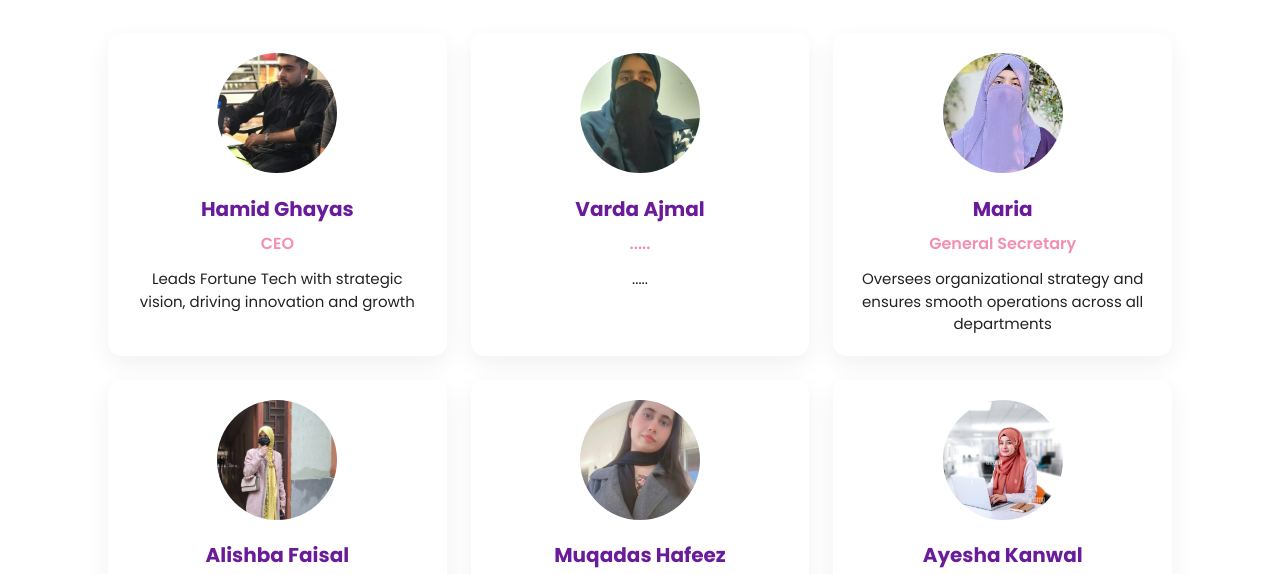
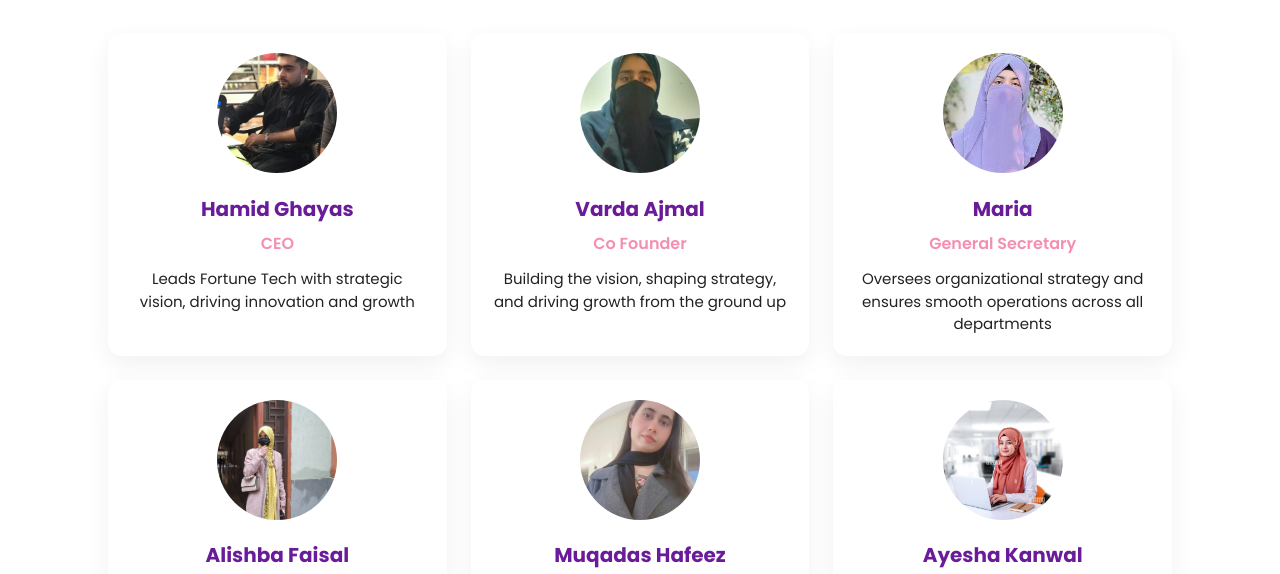
Before and after one commit to ayeshakanwal-rgb/women-fortune-tech, a plain HTML site: page team.html in a window 1280 px wide. Shown: the part 205-779 px from the top of the page. Drawn offline with nearby package versions, Linux system fonts and the light colour scheme.

Commit message:
readme.md added

```diff
--- a/team.html
+++ b/team.html
@@ -43,8 +43,8 @@
       <div class="team-card" data-aos="fade-up" data-aos-delay="500">
         <img src="images/Varda Ajmal.jpeg" alt="Team Member 2">
         <h3>Varda Ajmal</h3>
-        <p class="role">.....</p>
-        <p class="intro">.....</p>
+        <p class="role">Co Founder</p>
+        <p class="intro">Building the vision, shaping strategy, and driving growth from the ground up</p>
       </div>
       <div class="team-card" data-aos="fade-up">
         <img src="images/maria.jpeg" alt="Team Member 3">
```
Also changed, not shown: 1 other file.
